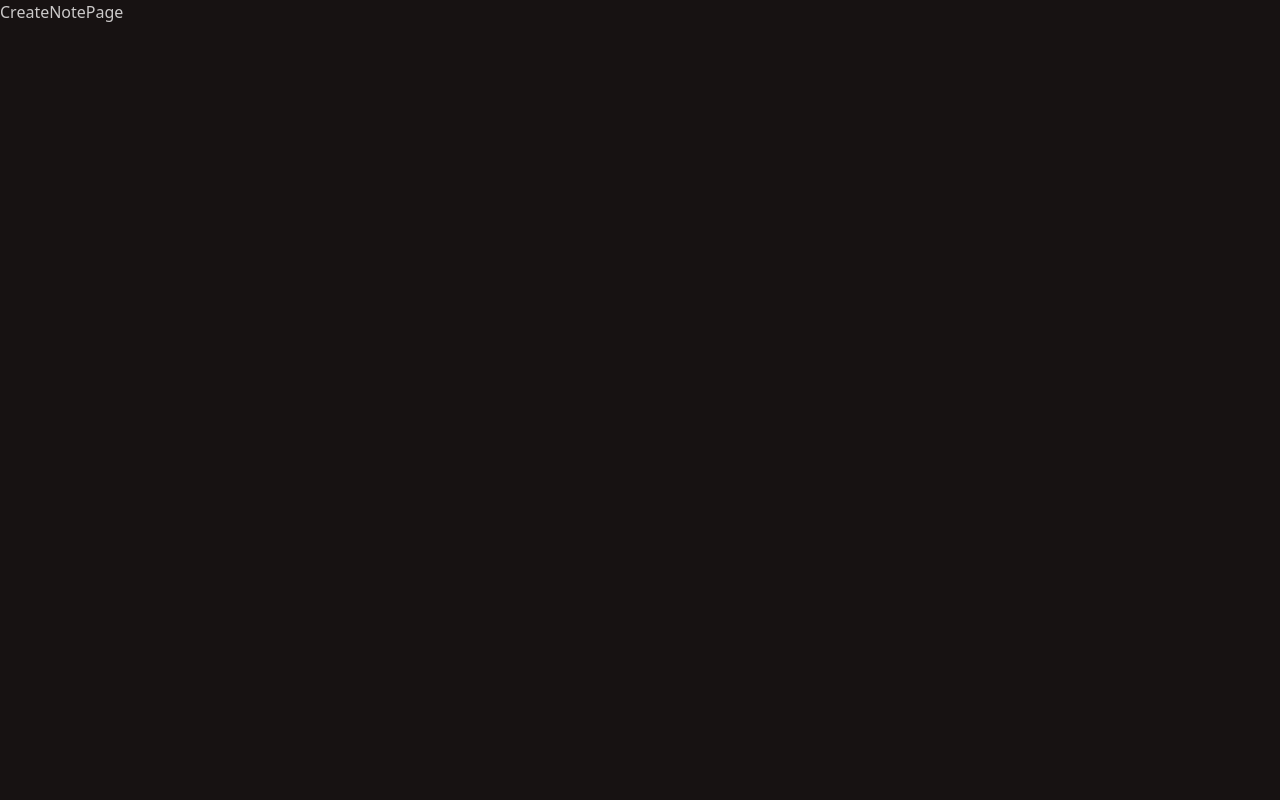
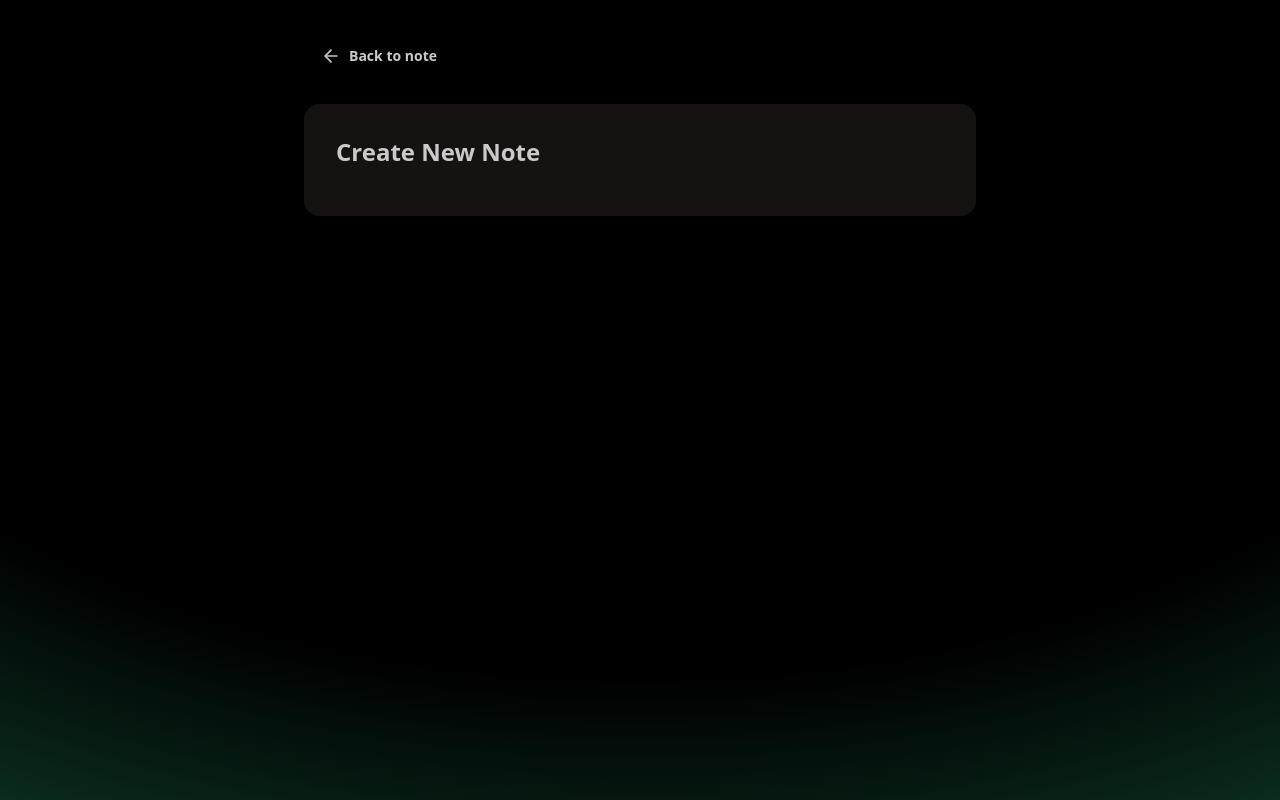
Before and after one commit to Harshkg002/NoteDmak, a React app in the folder Frontend/: page /create in a window 1280 px wide. Built offline with nearby package versions, Linux system fonts and the light colour scheme; the HTML template or start-up script is replaced by a standard one.

Commit message:
completed the UI design of Homepage, formated Date,add cool radial gradient effect, proper loading of notes content.

```diff
--- a/Frontend/src/App.jsx
+++ b/Frontend/src/App.jsx
@@ -6,7 +6,8 @@
 
 const App = () => {
   return (
-    <div data-theme="forest">
+    <div className='relative h-full w-full'>
+      <div className='absolute inset-0 -z-10 h-full w-full items-center px-5 py-24 [background:radial-gradient(125%_125%_at_50%_10%,#000_60%,#00FF9D40_100%)]'/>
       <Routes >
         <Route path="/" element={<HomePage/>}/>
         <Route path="/Note/:id" element={<DetailedNotePage/>}/>
--- /dev/null
+++ b/Frontend/src/Libs/DateFromat.js
@@ -0,0 +1,7 @@
+export function formateDate(date){
+    return date.toLocaleDateString("en-US",{
+        day:"numeric",
+        month:"short",
+        year:"numeric"
+    })
+}
--- a/Frontend/src/Pages/CreateNotePage.jsx
+++ b/Frontend/src/Pages/CreateNotePage.jsx
@@ -1,8 +1,31 @@
-import React from 'react'
+import { ArrowLeftIcon } from 'lucide-react';
+import React, { useState } from 'react'
+import { Link } from 'react-router';
 
 const CreateNotePage = () => {
+  const [title,setTitle]= useState("");
+  const [content,setContent]=useState("");
+  const [Loading,isLoading] = useState(false);
+
+  const handleSubmit = () =>{
+
+  }
   return (
-    <div>CreateNotePage</div>
+    <div className='min-h-screen '>
+      <div className='container mx-auto px-4 py-8'>
+        <div className='max-w-2xl mx-auto'>
+          <Link to={"/"} className='btn btn-ghost mb-6'>
+            <ArrowLeftIcon className='size-5'/>
+            Back to note
+          </Link>
+          <div className='card bg-base-100'>
+            <div className='card-body'>
+              <h2 className='card-title text-2xl mb-4'>Create New Note</h2>
+            </div>
+          </div>
+        </div>
+      </div>
+    </div>
   )
 }
 
--- a/Frontend/src/Pages/HomePage.jsx
+++ b/Frontend/src/Pages/HomePage.jsx
@@ -3,6 +3,7 @@
 import RateLimitedUI from '../components/RateLimitUI';
 import axios from "axios";
 import toast from "react-hot-toast";
+import NoteCard from '../components/NoteCard';
 
 const HomePage = () => {
   const [isRateLimited, setIsRatelimited]=useState(false);
--- a/Frontend/src/components/NoteCard.jsx
+++ b/Frontend/src/components/NoteCard.jsx
@@ -0,0 +1,28 @@
+import { PenSquareIcon, Trash2Icon } from 'lucide-react';
+import React from 'react'
+import { Link } from 'react-router'
+import { formateDate } from '../Libs/DateFromat';
+
+const NoteCard = ({note}) => {
+  return (
+        <Link to={`/note/${note._id}`} className='card bg-base-100 hover:shadow-lg transition-all duration-200 border-t-4 border-solid border-[#00FF9D]'>
+            <div className='card-body'>
+                <h3 className='card-title text-base-content'>{note.title}</h3>
+                <p className='text-base-content/70 line-clamp-3'>{note.content}</p>
+                <div className='card-actions justify-between items-center mt-4'>
+                    <span className='text-base-content/60 text-sm'>
+                    {formateDate(new Date(note.createdAt))}
+                    </span>
+                    <div className='flex items-center gap-1'>
+                        <PenSquareIcon className='size-4' />
+                        <button className='btn btn-ghost btn-xs text-error'>
+                            <Trash2Icon className="size-4"/>
+                        </button>
+                    </div>
+                </div>
+            </div>
+        </Link>
+  )
+}
+
+export default NoteCard
--- a/Frontend/tailwind.config.js
+++ b/Frontend/tailwind.config.js
@@ -8,6 +8,6 @@
   },
   plugins: [daisyui],
   daisyui: {
-    themes: ["forest","night"],
+    themes: ["forest"],
   },
 }
```
